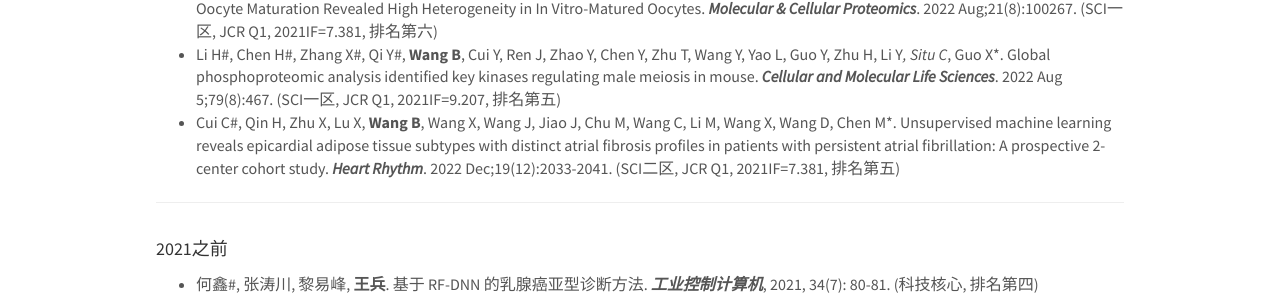
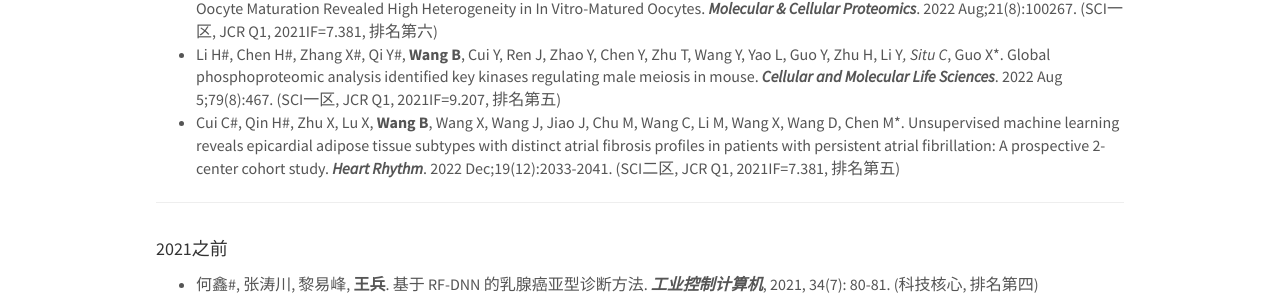
Before and after one commit to wangbing587/wangbing587.github.io, a Jekyll site: the page built from _pages/publications.md, in a window 1280 px wide and 900 px high, scrolled down 977 px. Shown: the part 468-767 px from the top of the window. Built offline with Jekyll 4.4.1, drawn with Linux system fonts in a browser that asks for light colours.

```diff
--- a/_pages/publications.md
+++ b/_pages/publications.md
@@ -42,7 +42,7 @@ permalink: /publications/
 - **Wang B**#, Wang Y#, Chen Y#, Gao M, Ren J, Guo Y, Situ C, Qi Y, Zhu H, Li Y*, Guo X*. DeepSCP: utilizing deep learning to boost single-cell proteome coverage. ___Briefings in Bioinformatics___. 2022 Jul 18;23(4):bbac214. (SCI一区, JCR Q1, 2021IF=13.994, 共一第一)
 - Guo Y#, Cai L#, Liu X#, Ma L#, Zhang H#, **Wang B**, Qi Y, Liu J, Diao F*, Sha J*, Guo X*. Single-Cell Quantitative Proteomic Analysis of Human Oocyte Maturation Revealed High Heterogeneity in In Vitro-Matured Oocytes. ___Molecular & Cellular Proteomics___. 2022 Aug;21(8):100267. (SCI一区, JCR Q1, 2021IF=7.381, 排名第六)
 - Li H#, Chen H#, Zhang X#, Qi Y#, **Wang B**, Cui Y, Ren J, Zhao Y, Chen Y, Zhu T, Wang Y, Yao L, Guo Y, Zhu H, Li Y*, Situ C*, Guo X*. Global phosphoproteomic analysis identified key kinases regulating male meiosis in mouse. ___Cellular and Molecular Life Sciences___. 2022 Aug 5;79(8):467. (SCI一区, JCR Q1, 2021IF=9.207, 排名第五)
-- Cui C#, Qin H, Zhu X, Lu X, **Wang B**, Wang X, Wang J, Jiao J, Chu M, Wang C, Li M, Wang X, Wang D, Chen M*. Unsupervised machine learning reveals epicardial adipose tissue subtypes with distinct atrial fibrosis profiles in patients with persistent atrial fibrillation: A prospective 2-center cohort study. ___Heart Rhythm___. 2022 Dec;19(12):2033-2041. (SCI二区, JCR Q1, 2021IF=7.381, 排名第五)
+- Cui C#, Qin H#, Zhu X, Lu X, **Wang B**, Wang X, Wang J, Jiao J, Chu M, Wang C, Li M, Wang X, Wang D, Chen M*. Unsupervised machine learning reveals epicardial adipose tissue subtypes with distinct atrial fibrosis profiles in patients with persistent atrial fibrillation: A prospective 2-center cohort study. ___Heart Rhythm___. 2022 Dec;19(12):2033-2041. (SCI二区, JCR Q1, 2021IF=7.381, 排名第五)
 <hr />
 
 ## <font size="4">2021之前</font>
```
